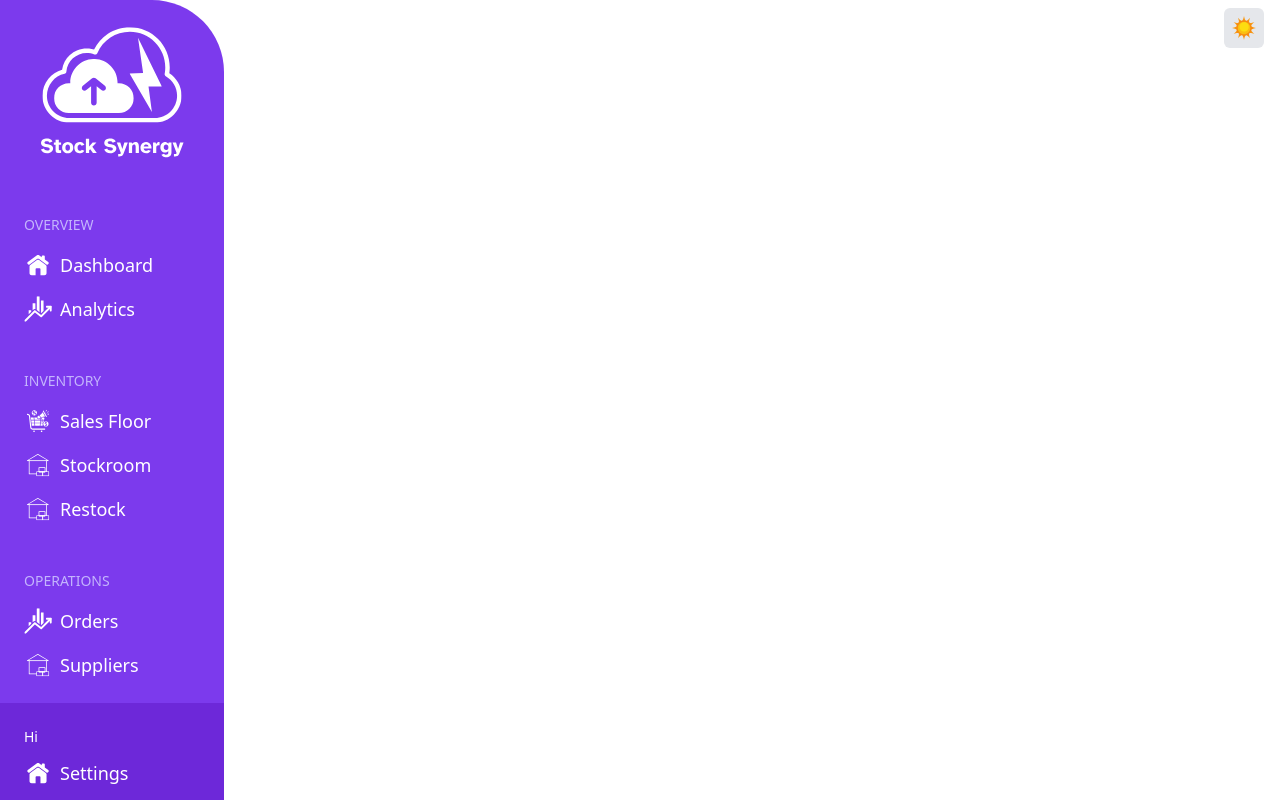
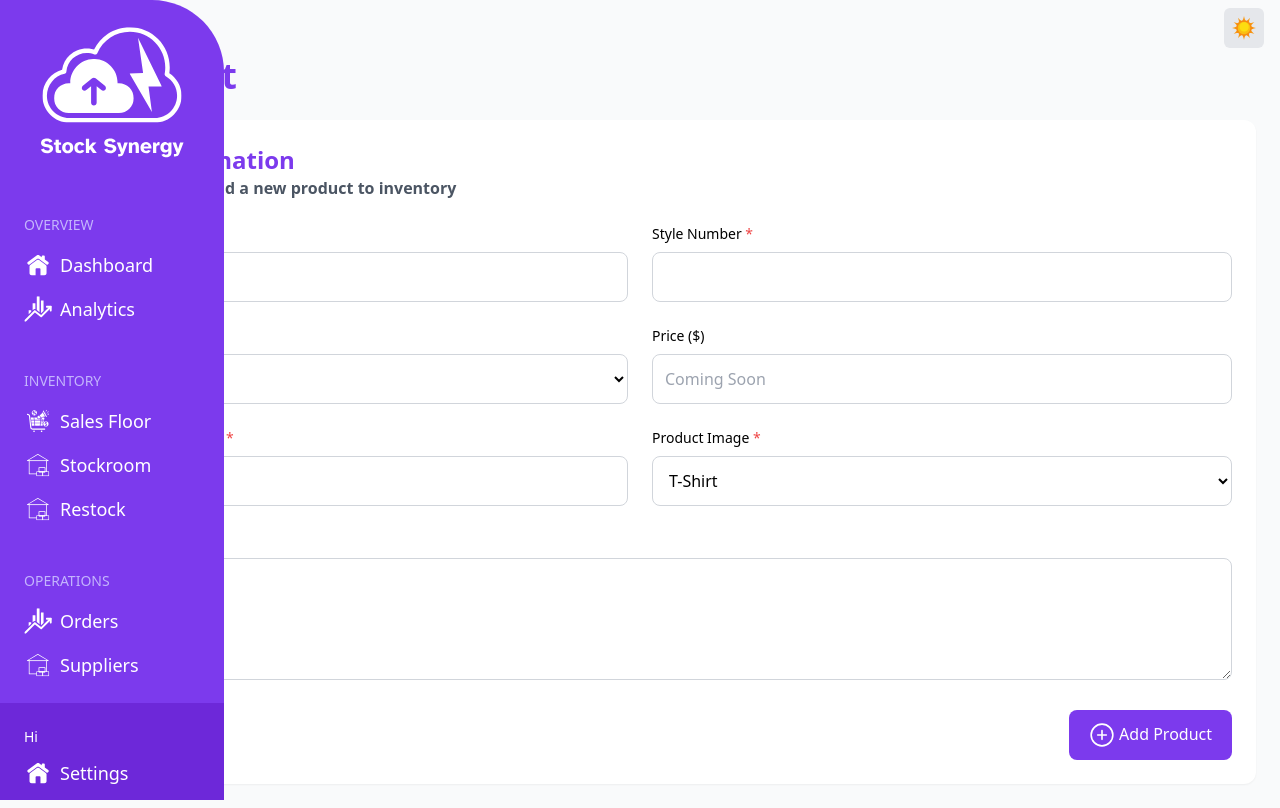
Before and after one commit to MaggPerez/StockSynergy, a React (Vite) app: page /addproduct in a window 1280 px wide. Built offline with nearby package versions, Linux system fonts and the light colour scheme; no server answers.

Commit message:
created an Add Product layout, only for the manager to add products

```diff
--- a/src/pages/AddProduct.tsx
+++ b/src/pages/AddProduct.tsx
@@ -1,22 +1,148 @@
-import React, { useEffect } from 'react'
+import { useEffect } from 'react'
 import InventorySidebar from '../components/InventorySidebar'
 import { useNavigate } from 'react-router-dom'
+import PageHeader from '../components/PageHeader';
+import { setDocumentTitle } from '../script';
+import { PlusCircle } from 'lucide-react';
 
 function AddProduct() {
+    setDocumentTitle("Add Product")
     const navigate = useNavigate();
     useEffect(() => {
         //prevents unauthorized users from entering this page
-        if(sessionStorage.getItem("isManager") === "false"){
+        if (sessionStorage.getItem("isManager") === "false") {
             navigate("/home")
         }
-    })
+    }, [navigate])
 
-  return (
-    <p className='text-black'>
-        <InventorySidebar />
+    return (
+        <main className='bg-gray-50 dark:bg-common-black text-black dark:text-white min-h-screen lg:pl-56 lg:duration-300'>
+            {/* Sidebar */}
+            <InventorySidebar />
 
-    </p>
-  )
+            {/* Title of page */}
+            <PageHeader title="Add Product" />
+
+            <div className='p-4 md:p-6'>
+
+                {/* Outer box styling */}
+                <div className='bg-white dark:bg-zinc-800 rounded-xl shadow-sm p-6 max-w-7xl mx-auto'>
+
+                    {/* Form header */}
+                    <div className='mb-6 font-bold text-violet-600 dark:text-violet-400'>
+                        <h2 className='text-2xl'>Product Information</h2>
+                        <p className="text-gray-600 dark:text-gray-300">Fill in the details to add a new product to inventory</p>
+                    </div>
+
+                    {/* Product Form */}
+                    <form action="" className='space-y-6'>
+
+                        {/* Grid */}
+                        <div className='grid grid-cols-1 md:grid-cols-2 gap-6'>
+
+                            {/* Product name */}
+                            <div>
+
+                                <label htmlFor="productName" className='block mb-2 text-sm font-medium'>
+                                    Product Name <span className='text-red-500'>*</span>
+                                </label>
+                                <input type="text"
+                                    id="productName"
+                                    name="productName"
+                                    className="w-full p-3 border border-gray-300 dark:border-gray-600 rounded-lg bg-white
+                                 dark:bg-zinc-700 text-black dark:text-white"/>
+                            </div>
+
+                            {/* Style Number */}
+                            <div>
+
+                                <label htmlFor="styleNumber" className='block mb-2 text-sm font-medium'>
+                                    Style Number <span className='text-red-500'>*</span>
+                                </label>
+                                <input type="text"
+                                    id="styleNumber"
+                                    name="styleNumber"
+                                    className="w-full p-3 border border-gray-300 dark:border-gray-600 rounded-lg bg-white
+                                 dark:bg-zinc-700 text-black dark:text-white"/>
+                            </div>
+
+                            {/* Category */}
+                            <div>
+                                <label htmlFor="category" className="block mb-2 text-sm font-medium">
+                                    Category <span className='text-red-500'>*</span>
+                                </label>
+
+                                {/* Category Menu */}
+                                <select id="category" name="category" className="w-full p-3 border border-gray-300 dark:border-gray-600 rounded-lg bg-white
+                                 dark:bg-zinc-700 text-black dark:text-white" >
+                                    <option value="" disabled>-- Choose a Category --</option>
+                                    <option value="M_Tees">Men's Tees</option>
+                                    <option value="M_Shorts">Men's Shorts</option>
+                                    <option value="M_Jackets">Men's Jackets</option>
+                                    <option value="M_Belts">Men's Belts</option>
+                                </select>
+                            </div>
+
+                            {/* Price */}
+                            <div>
+                                <label htmlFor="price" className='block mb-2 text-sm font-medium'>
+                                    Price ($)
+                                </label>
+                                <input type="number" id='price' name='price' min="0" step="0.01" disabled placeholder='Coming Soon'
+                                    className="w-full p-3 border border-gray-300 dark:border-gray-600 rounded-lg bg-white
+                                    dark:bg-zinc-700 text-black dark:text-white" />
+                            </div>
+
+                            {/* Available Restock */}
+                            <div>
+                                <label htmlFor="availableRestock" className="block mb-2 text-sm font-medium">
+                                    Available Restock Quantity <span className='text-red-500'>*</span>
+                                </label>
+                                <input type="number" id="availableRestock" name='availableRestock' min="0"
+                                    className="w-full p-3 border border-gray-300 dark:border-gray-600 rounded-lg bg-white
+                                    dark:bg-zinc-700 text-black dark:text-white" />
+                            </div>
+
+                            {/* Product Image */}
+                            <div>
+                                <label htmlFor="productImage" className="block mb-2 text-sm font-medium">
+                                    Product Image <span className='text-red-500'>*</span>
+                                </label>
+
+                                {/* Menu Image */}
+                                <select id="category" name="category" className="w-full p-3 border border-gray-300 dark:border-gray-600 rounded-lg bg-white
+                                 dark:bg-zinc-700 text-black dark:text-white" >
+                                    <option value="" disabled>-- Choose a Category --</option>
+                                    <option value="M_Tees">T-Shirt</option>
+                                    <option value="M_Shorts">Shorts</option>
+                                    <option value="M_Jackets">Jacket</option>
+                                    <option value="M_Belts">Belt</option>
+                                </select>
+                            </div>
+                        </div>
+
+                        {/* Description */}
+                        <div>
+                            <label htmlFor="description" className="block mb-2 text-sm font-medium">
+                                Description <span className='text-red-500'>*</span>
+                            </label>
+                            <textarea name="description" id="description" rows={4} className='w-full p-3 border border-gray-300 rounded-lg bg-white
+                                dark:bg-zinc-700 text-black dark:text-white'>
+                            </textarea>
+                        </div>
+
+                        {/* Submit Button */}
+                        <div className='flex justify-end'>
+                            <button type="submit" className='px-5 py-3 bg-violet-600 hover:bg-violet-700 text-white rounded-lg
+                            font-medium transition-colors duration-300 flex gap-1'>
+                                <PlusCircle size={26} strokeWidth={1.5} color='white' /> Add Product
+                            </button>
+                        </div>
+                    </form>
+                </div>
+            </div>
+        </main>
+    )
 }
 
 export default AddProduct
```
